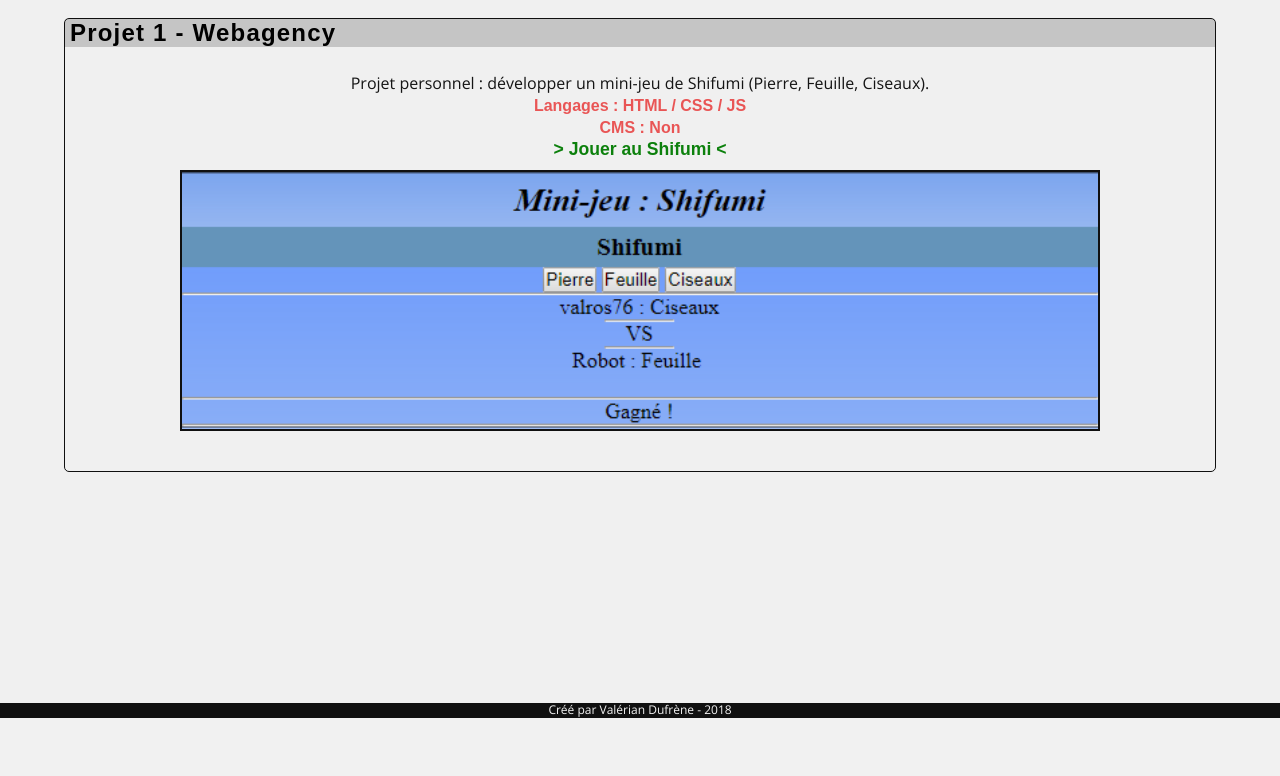
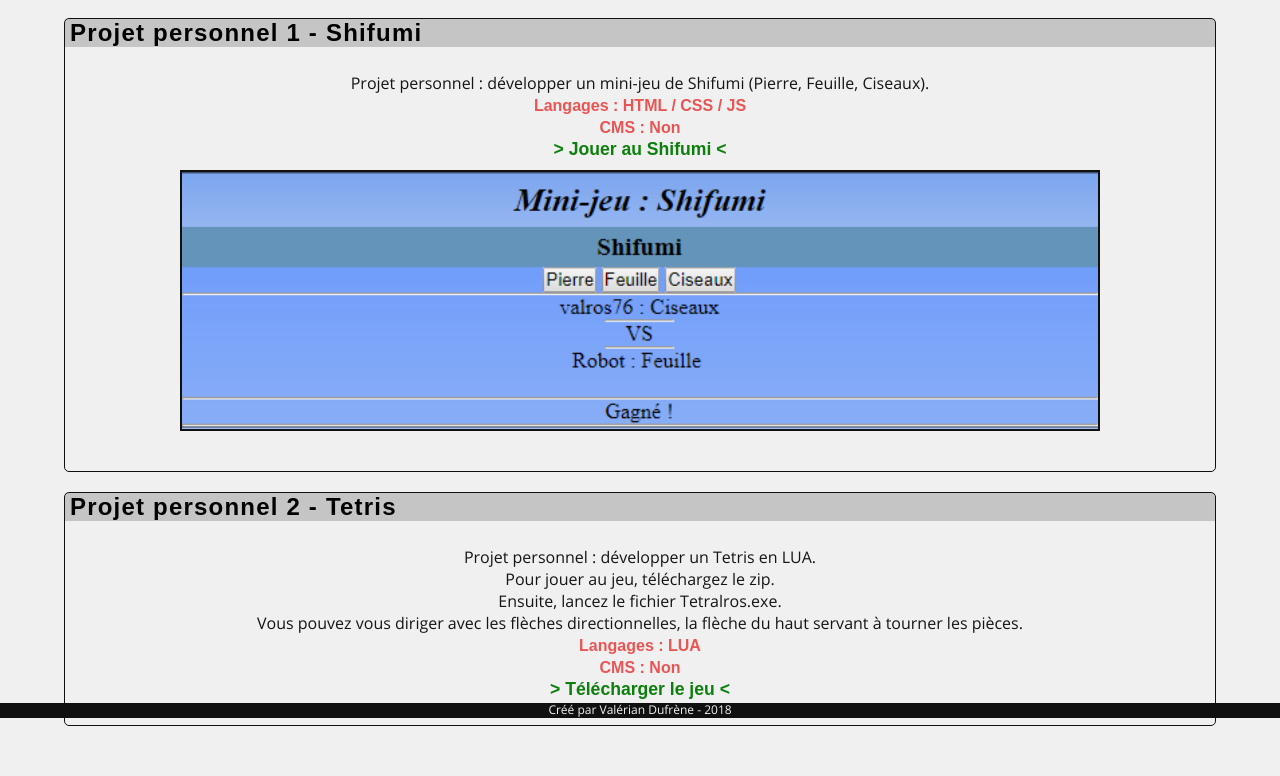
Before and after one commit to valros76/ProPortfolio1, a PHP site: page /views/pages/portfolioPerso.php in a window 1280 px wide. Shown: the part 82-858 px from the top of the page. Before the commit the page ends 800 px from the top, so only its background shows below. Run offline with PHP 8.4, Linux system fonts and the light colour scheme; some web fonts are replaced.

Commit message:
Add new project in personnal portfolio with gameZip.

```diff
--- a/views/pages/portfolioPerso.php
+++ b/views/pages/portfolioPerso.php
@@ -22,13 +22,25 @@
 
     <section>
         <article class="portfolioProArt">
-            <h2>Projet 1 - Webagency</h2>
+            <h2>Projet personnel 1 - Shifumi</h2>
             <p>
                 Projet personnel : développer un mini-jeu de Shifumi (Pierre, Feuille, Ciseaux).<br/>
                 <code>Langages : HTML / CSS / JS</code><br/>
                 <code>CMS : Non</code><br/>
                 <a href="?action=shifumi">> Jouer au Shifumi <</a>
                 <img src="assets/images/shifumi01.png" alt="Screen du projet shifumi"/>
+            </p>
+        </article>
+        <article class="portfolioProArt">
+            <h2>Projet personnel 2 - Tetris</h2>
+            <p>
+                Projet personnel : développer un Tetris en LUA.<br/>
+                Pour jouer au jeu, téléchargez le zip.<br/>
+                Ensuite, lancez le fichier Tetralros.exe.<br/>
+                Vous pouvez vous diriger avec les flèches directionnelles, la flèche du haut servant à tourner les pièces.<br/>
+                <code>Langages : LUA</code><br/>
+                <code>CMS : Non</code><br/>
+                <a href="assets\download\Tetralros - Distribution privée.zip" download="Tetris_by_valerian_dufrene">> Télécharger le jeu <</a>
             </p>
         </article>
     </section>
```
Also changed, not shown: 1 other file.
